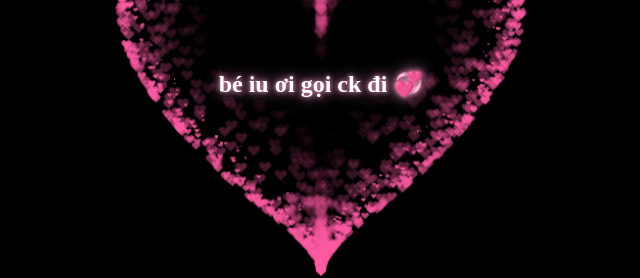
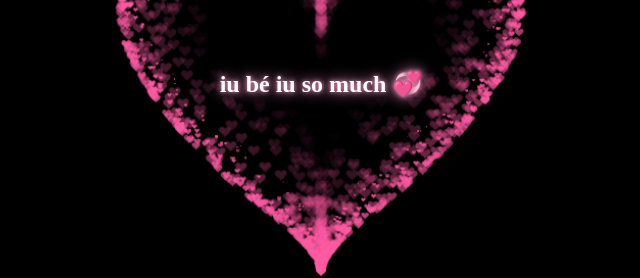
Before and after one commit to thotrangcute/tim-tim-tim, a plain HTML site: page index.html in a window 1280 px wide. Shown: the part 316-594 px from the top of the page, 319-959 px from the left. Drawn offline with Linux system fonts and the light colour scheme.

Commit message:
Add files via upload

```diff
--- a/index.html
+++ b/index.html
@@ -12,7 +12,7 @@
   <body>
     <div class="box">
       <canvas id="pinkboard"></canvas>
-      <div class="message">bé iu ơi gọi ck đi 💞</div>
+      <div class="message">iu bé iu so much 💞</div>
     </div>
     <script src="main.js"></script>
   </body>
--- a/main.css
+++ b/main.css
@@ -8,6 +8,7 @@ body {
   justify-content: center;
   align-items: center;
   overflow: hidden;
+
 }
 
 .box {
```
Also changed, not shown: 1 other file.
